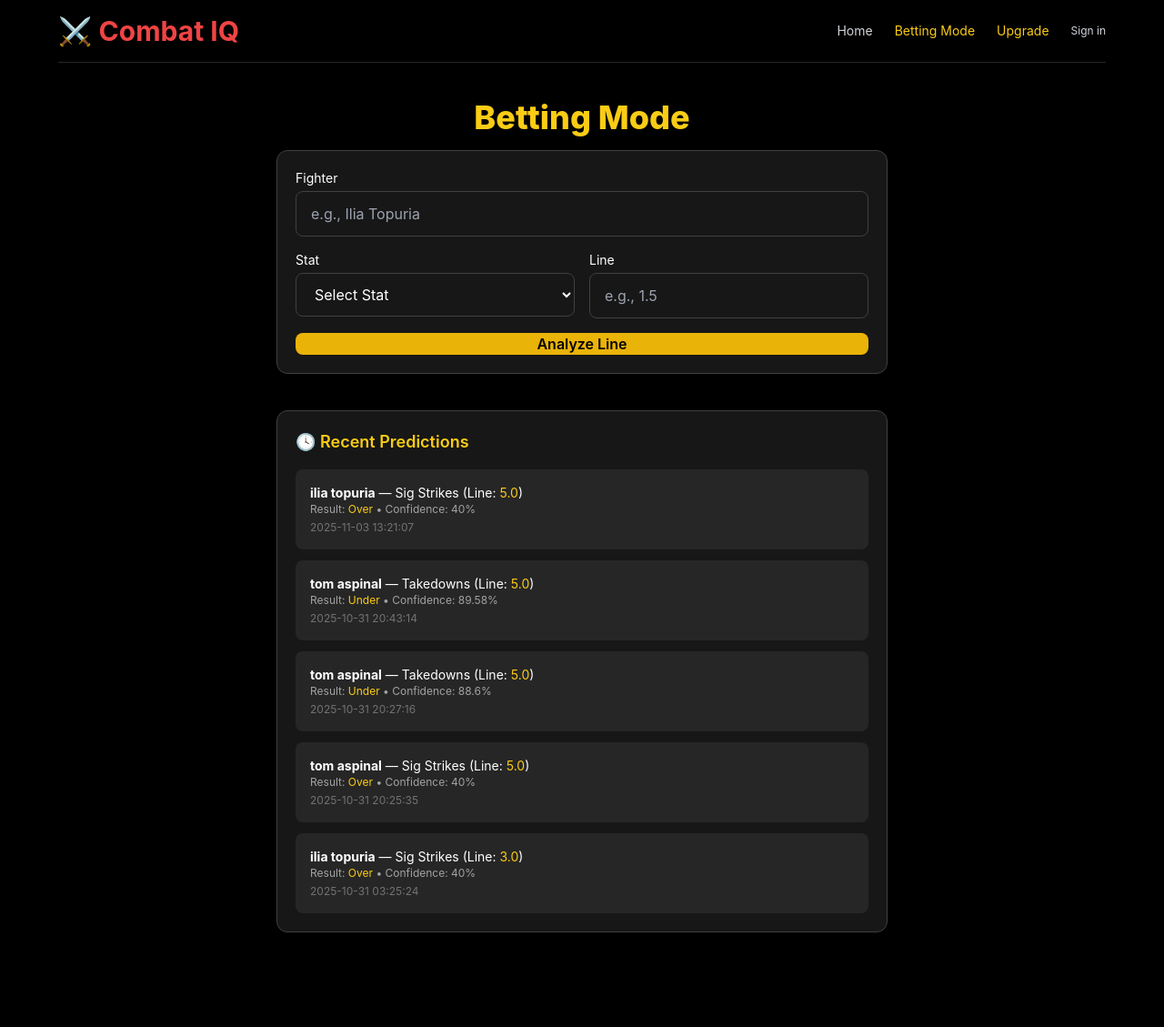
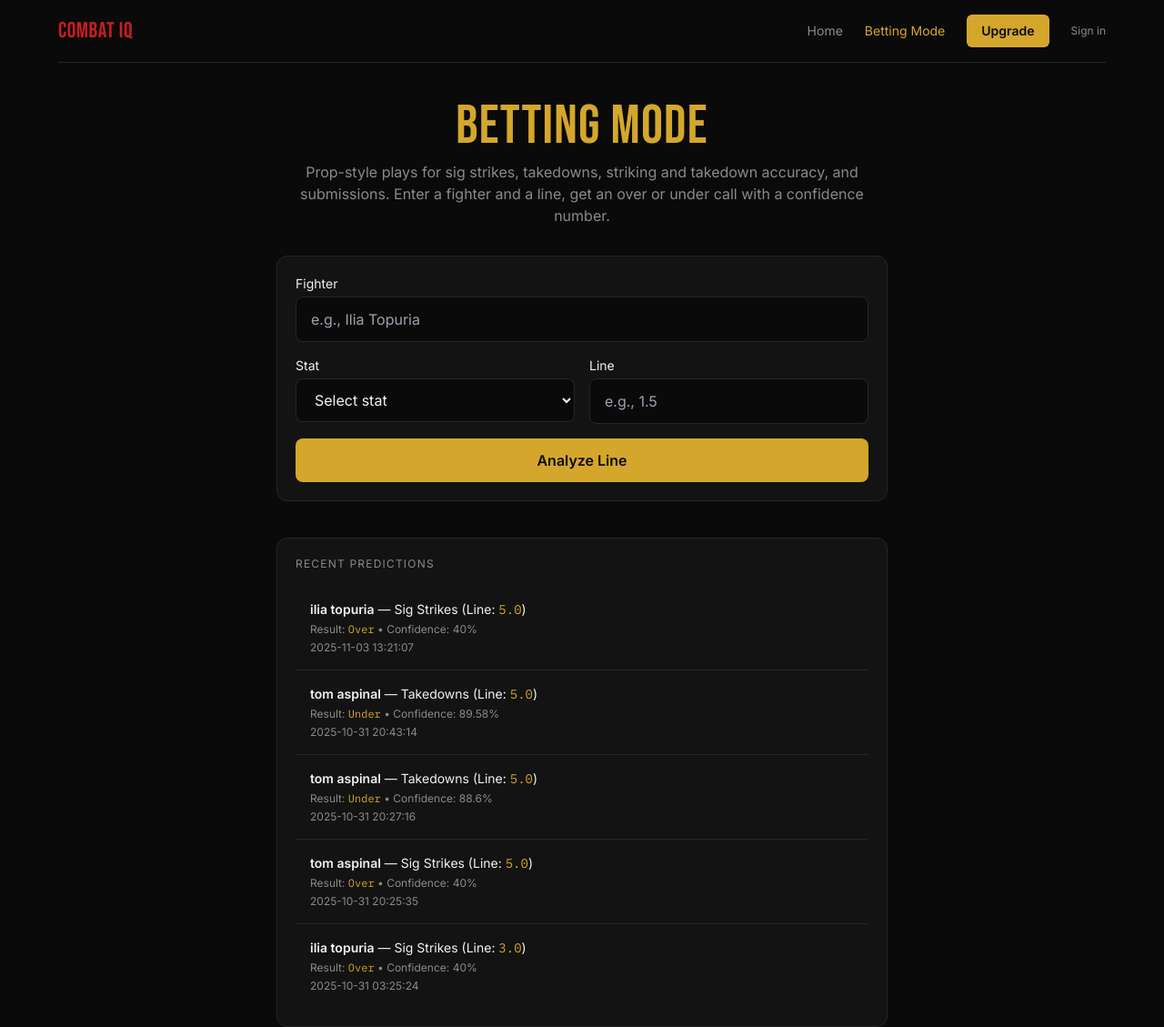
Before and after one commit to jtorres-1/combatIQ, a Flask app: page /betting in a window 1280 px wide. Shown: the whole page at 91% size. Before the commit the page ends 1025 px from the top, so only its background shows below. Run offline with Flask 3, Linux system fonts and the light colour scheme; some libraries are stand-ins or nearby versions.

Commit message:
Update betting.html

```diff
--- a/templates/betting.html
+++ b/templates/betting.html
@@ -6,19 +6,48 @@
   <meta name="viewport" content="width=device-width, initial-scale=1">
 
   <script src="https://cdn.tailwindcss.com"></script>
+  <link rel="preconnect" href="https://fonts.googleapis.com">
+  <link href="https://fonts.googleapis.com/css2?family=Bebas+Neue&family=Inter:wght@400;500;600&family=IBM+Plex+Mono:wght@400;500&display=swap" rel="stylesheet">
 
   <style>
-    body {
-      background: #000;
-      color: #fff;
-      font-family: Inter, sans-serif;
+    :root {
+      --bg: #0a0a0a;
+      --surface: #131313;
+      --line: #262626;
+      --red: #c81e1e;
+      --gold: #d4a72c;
+      --text: #f2f2f0;
+      --muted: #8a8a86;
     }
 
-    /* Mobile scaling (same as index) */
+    body {
+      background: var(--bg);
+      color: var(--text);
+      font-family: 'Inter', sans-serif;
+    }
+
+    .display {
+      font-family: 'Bebas Neue', sans-serif;
+      letter-spacing: 0.02em;
+    }
+
+    .data {
+      font-family: 'IBM Plex Mono', monospace;
+    }
+
     @media (max-width: 640px) {
       .hero-title { font-size: 2rem; }
       .mobile-input { font-size: 1.05rem !important; padding: 1rem !important; }
       .mobile-button { font-size: 1.05rem !important; padding: 1rem !important; }
+    }
+
+    :focus-visible {
+      outline: 2px solid var(--gold);
+      outline-offset: 2px;
+    }
+
+    @media (prefers-reduced-motion: reduce) {
+      * { transition: none !important; animation: none !important; }
     }
   </style>
 </head>
@@ -26,54 +55,52 @@
 <body class="min-h-screen flex flex-col items-center px-4">
 
   <!-- NAVIGATION (IDENTICAL TO INDEX) -->
-  <nav class="w-full max-w-6xl border-b border-neutral-800 py-4 flex justify-between items-center">
+  <nav class="w-full max-w-6xl border-b py-4 flex justify-between items-center" style="border-color: var(--line);">
+    <h1 class="display text-2xl tracking-wide" style="color: var(--red);">COMBAT IQ</h1>
 
-    <!-- Logo -->
-    <h1 class="text-3xl font-bold text-red-500">⚔️ Combat IQ</h1>
-
-    <!-- Desktop Menu -->
     <div class="hidden sm:flex gap-6 text-sm items-center">
-      <a class="text-gray-300 hover:text-yellow-400" href="/">Home</a>
-      <a class="text-yellow-400 hover:text-yellow-300" href="/betting">Betting Mode</a>
+      <a class="hover:text-white transition" style="color: var(--muted);" href="/">Home</a>
+      <a class="hover:text-white transition" style="color: var(--gold);" href="/betting">Betting Mode</a>
 
       {% if user %}
-      <a class="text-gray-300 hover:text-yellow-400" href="/history">History</a>
+      <a class="hover:text-white transition" style="color: var(--muted);" href="/history">History</a>
       {% endif %}
 
-      <a class="text-yellow-400 hover:text-yellow-300" href="/upgrade">Upgrade</a>
+      <a class="font-semibold px-4 py-2 rounded-md transition"
+         style="background: var(--gold); color: #0a0a0a;"
+         href="/upgrade">Upgrade</a>
 
       {% if user and user.email %}
-      <span class="text-xs text-gray-400">Signed in as <span class="text-yellow-400">{{ user.email }}</span></span>
-      <a class="text-xs text-red-400 hover:text-red-300" href="{{ url_for('logout') }}">Logout</a>
+      <span class="text-xs" style="color: var(--muted);">{{ user.email }}</span>
+      <a class="text-xs hover:text-white transition" style="color: var(--red);" href="{{ url_for('logout') }}">Sign out</a>
       {% else %}
-      <a class="text-xs text-gray-300 hover:text-white" href="{{ url_for('login') }}">Sign in</a>
+      <a class="text-xs hover:text-white transition" style="color: var(--muted);" href="{{ url_for('login') }}">Sign in</a>
       {% endif %}
     </div>
 
-    <!-- Mobile Hamburger -->
-    <button id="menuBtn" class="sm:hidden text-white text-3xl">&#9776;</button>
+    <button id="menuBtn" class="sm:hidden text-white text-3xl" aria-label="Open menu">&#9776;</button>
   </nav>
 
   <!-- Mobile Dropdown -->
-  <div id="mobileMenu" class="hidden w-full max-w-6xl bg-neutral-900 border-b border-neutral-800 p-4 sm:hidden flex flex-col gap-3 text-base">
-    <a href="/" class="text-gray-200">Home</a>
-    <a href="/betting" class="text-yellow-400">Betting Mode</a>
+  <div id="mobileMenu" class="hidden w-full max-w-6xl p-4 sm:hidden flex flex-col gap-3 text-base border-b"
+       style="background: var(--surface); border-color: var(--line);">
+    <a href="/" style="color: var(--text);">Home</a>
+    <a href="/betting" style="color: var(--gold);">Betting Mode</a>
 
     {% if user %}
-    <a href="/history" class="text-gray-200">History</a>
+    <a href="/history" style="color: var(--text);">History</a>
     {% endif %}
 
-    <a href="/upgrade" class="text-yellow-400">Upgrade</a>
+    <a href="/upgrade" class="font-semibold" style="color: var(--gold);">Upgrade</a>
 
     {% if user and user.email %}
-    <span class="text-xs text-gray-400">Signed in as <span class="text-yellow-400">{{ user.email }}</span></span>
-    <a href="{{ url_for('logout') }}" class="text-red-400 text-sm">Logout</a>
+    <span class="text-xs" style="color: var(--muted);">{{ user.email }}</span>
+    <a href="{{ url_for('logout') }}" class="text-sm" style="color: var(--red);">Sign out</a>
     {% else %}
-    <a href="{{ url_for('login') }}" class="text-gray-200 text-sm">Sign in</a>
+    <a href="{{ url_for('login') }}" class="text-sm" style="color: var(--text);">Sign in</a>
     {% endif %}
   </div>
 
-  <!-- JS for mobile nav -->
   <script>
     document.getElementById("menuBtn").onclick = () => {
       const m = document.getElementById("mobileMenu");
@@ -84,13 +111,16 @@
   <!-- PAGE WRAPPER -->
   <div class="w-full max-w-2xl mt-10">
 
-    <!-- PAGE TITLE -->
-    <h2 class="text-yellow-400 font-extrabold mb-4 text-3xl sm:text-4xl text-center">
-      Betting Mode
+    <!-- PAGE TITLE + PROP-STYLE FRAMING -->
+    <h2 class="display text-5xl sm:text-6xl text-center mb-2" style="color: var(--gold);">
+      BETTING MODE
     </h2>
+    <p class="text-center mb-8" style="color: var(--muted);">
+      Prop-style plays for sig strikes, takedowns, striking and takedown accuracy, and submissions. Enter a fighter and a line, get an over or under call with a confidence number.
+    </p>
 
     <!-- FORM -->
-    <form method="POST" class="flex flex-col gap-4 bg-neutral-900 border border-neutral-700 p-5 rounded-xl">
+    <form method="POST" class="flex flex-col gap-4 border p-5 rounded-xl" style="background: var(--surface); border-color: var(--line);">
 
       <div>
         <label class="block text-sm mb-1">Fighter</label>
@@ -98,8 +128,12 @@
           name="fighter"
           value="{{ fighter or '' }}"
           required
+          autocomplete="off"
+          autocorrect="off"
+          spellcheck="false"
           placeholder="e.g., Ilia Topuria"
-          class="mobile-input w-full bg-neutral-900 text-white border border-neutral-700 rounded-lg px-4 py-3 focus:ring-2 focus:ring-yellow-500"
+          class="mobile-input w-full border rounded-lg px-4 py-3"
+          style="background: var(--bg); color: var(--text); border-color: var(--line);"
         />
       </div>
 
@@ -110,14 +144,15 @@
           <select
             name="stat"
             required
-            class="mobile-input w-full bg-neutral-900 text-white border border-neutral-700 rounded-lg px-4 py-3 focus:ring-2 focus:ring-yellow-500"
+            class="mobile-input w-full border rounded-lg px-4 py-3"
+            style="background: var(--bg); color: var(--text); border-color: var(--line);"
           >
-            <option value="">Select Stat</option>
-            <option value="sig strikes" {% if stat == 'sig strikes' %}selected{% endif %}>Significant Strikes</option>
+            <option value="">Select stat</option>
+            <option value="sig strikes" {% if stat == 'sig strikes' %}selected{% endif %}>Significant strikes</option>
             <option value="takedowns" {% if stat == 'takedowns' %}selected{% endif %}>Takedowns</option>
-            <option value="striking accuracy" {% if stat == 'striking accuracy' %}selected{% endif %}>Striking Accuracy</option>
-            <option value="takedown accuracy" {% if stat == 'takedown accuracy' %}selected{% endif %}>Takedown Accuracy</option>
-            <option value="submissions" {% if stat == 'submissions' %}selected{% endif %}>Submissions Attempted</option>
+            <option value="striking accuracy" {% if stat == 'striking accuracy' %}selected{% endif %}>Striking accuracy</option>
+            <option value="takedown accuracy" {% if stat == 'takedown accuracy' %}selected{% endif %}>Takedown accuracy</option>
+            <option value="submissions" {% if stat == 'submissions' %}selected{% endif %}>Submissions attempted</option>
           </select>
         </div>
 
@@ -130,7 +165,8 @@
             type="number"
             step="0.1"
             placeholder="e.g., 1.5"
-            class="mobile-input w-full bg-neutral-900 text-white border border-neutral-700 rounded-lg px-4 py-3 focus:ring-2 focus:ring-yellow-500"
+            class="mobile-input w-full border rounded-lg px-4 py-3"
+            style="background: var(--bg); color: var(--text); border-color: var(--line);"
           />
         </div>
 
@@ -138,33 +174,32 @@
 
       <button
         type="submit"
-        class="mobile-button bg-yellow-500 hover:bg-yellow-600 text-black font-semibold rounded-lg">
+        class="mobile-button font-semibold rounded-lg py-3 transition"
+        style="background: var(--gold); color: #0a0a0a;">
         Analyze Line
       </button>
     </form>
 
     <!-- RESULTS -->
     {% if prediction %}
-    <div class="mt-8 bg-neutral-900 border border-neutral-700 p-5 rounded-xl text-center">
-      <h3 class="text-xl font-semibold text-yellow-400 mb-3">
+    <div class="mt-8 border p-5 rounded-xl text-center" style="background: var(--surface); border-color: var(--line);">
+      <h3 class="display text-2xl mb-3" style="color: var(--gold);">
         {% if 'Unlock Pro' in prediction %}
-          🔒 Pro Required
+          Pro Required
         {% else %}
-          📊 Prediction Result
+          Prediction Result
         {% endif %}
       </h3>
 
-
-
-      <div class="prose prose-invert max-w-none text-left">{{ prediction|safe }}</div>
+      <div class="text-left" style="color: var(--text);">{{ prediction|safe }}</div>
 
       {% if confidence %}
-      <div class="mt-4 w-full bg-neutral-800 h-3 rounded-full overflow-hidden">
-        <div class="h-full bg-yellow-500" style="width: {{ confidence }}%;"></div>
+      <div class="mt-4 w-full h-2 rounded-full overflow-hidden" style="background: var(--bg);">
+        <div class="h-full" style="width: {{ confidence }}%; background: var(--gold);"></div>
       </div>
-      <p class="text-sm text-neutral-400 mt-2">
-        Confidence Level:
-        <span class="text-yellow-400 font-semibold">{{ confidence|round(2) }}%</span>
+      <p class="text-sm mt-2" style="color: var(--muted);">
+        Confidence:
+        <span class="data font-semibold" style="color: var(--gold);">{{ confidence|round(2) }}%</span>
       </p>
       {% endif %}
     </div>
@@ -172,21 +207,21 @@
 
     <!-- RECENT PREDICTIONS -->
     {% if recent_predictions and recent_predictions|length > 0 %}
-    <div class="mt-10 bg-neutral-900 border border-neutral-700 p-5 rounded-xl">
-      <h3 class="text-lg font-semibold text-yellow-400 mb-4">🕓 Recent Predictions</h3>
+    <div class="mt-10 border p-5 rounded-xl" style="background: var(--surface); border-color: var(--line);">
+      <p class="text-xs tracking-widest mb-4" style="color: var(--muted);">RECENT PREDICTIONS</p>
 
-      <div class="space-y-3">
+      <div class="space-y-px" style="background: var(--line);">
         {% for item in recent_predictions %}
-        <div class="bg-neutral-800 p-4 rounded-lg">
-          <p class="text-white text-sm">
+        <div class="p-4" style="background: var(--surface);">
+          <p class="text-sm" style="color: var(--text);">
             <strong>{{ item.fighter }}</strong> — {{ item.stat|title }}
-            (Line: <span class="text-yellow-400">{{ item.line }}</span>)
+            (Line: <span class="data" style="color: var(--gold);">{{ item.line }}</span>)
           </p>
-          <p class="text-xs text-neutral-400">
-            Result: <span class="text-yellow-400">{{ item.prediction }}</span>
+          <p class="text-xs mt-1" style="color: var(--muted);">
+            Result: <span class="data" style="color: var(--gold);">{{ item.prediction }}</span>
             • Confidence: {{ item.confidence }}%
           </p>
-          <p class="text-xs text-neutral-500 mt-1">{{ item.timestamp.split('.')[0] }}</p>
+          <p class="text-xs mt-1" style="color: var(--muted);">{{ item.timestamp.split('.')[0] }}</p>
         </div>
         {% endfor %}
       </div>
@@ -203,8 +238,8 @@
 
         let box = document.createElement("div");
         box.style.position = "absolute";
-        box.style.background = "#111";
-        box.style.border = "1px solid #333";
+        box.style.background = "#131313";
+        box.style.border = "1px solid #262626";
         box.style.width = "100%";
         box.style.zIndex = "9999";
         box.style.borderRadius = "8px";
@@ -222,7 +257,7 @@
           if (!matches.length) { box.style.display = "none"; return; }
 
           box.innerHTML = matches.map(m =>
-            `<div style='padding:10px;cursor:pointer;border-bottom:1px solid #222;'>${m}</div>`
+            `<div style='padding:10px;cursor:pointer;border-bottom:1px solid #262626;'>${m}</div>`
           ).join("");
 
           box.style.display = "block";
```
